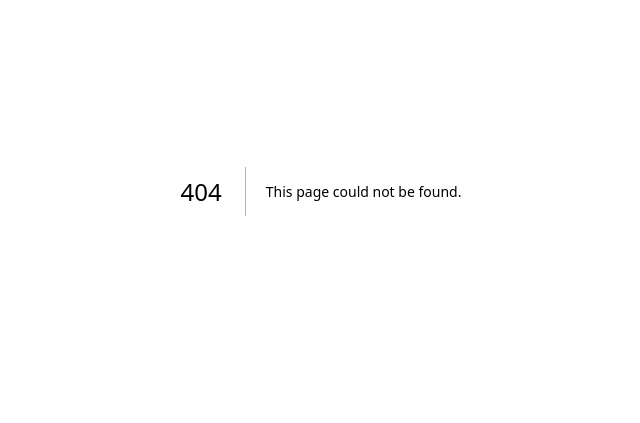
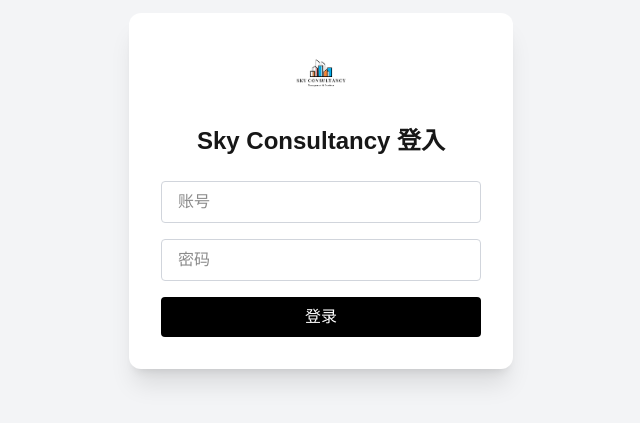
Before and after one commit to steven763308/skyconsultancymns_panel, a Next.js app: page /login in a window 1280 px wide. Before the commit this address had no page. Shown: the part 209-632 px from the top of the page, without its empty margins (319-959 px from the left). Built offline with nearby package versions, Linux system fonts and the light colour scheme.

Commit message:
root login /2

```diff
--- /dev/null
+++ b/src/app/login/page.tsx
@@ -0,0 +1,93 @@
+//entry (Login Form)
+
+"use client";
+
+import { useEffect, useState } from "react";
+import { useRouter } from "next/navigation";
+
+export default function LoginPage() {
+  const router = useRouter();
+  const [username, setUsername] = useState("");
+  const [password, setPassword] = useState("");
+  const [error, setError] = useState("");
+
+  // 自动跳转：如果 cookie 已存在就跳转首页
+  useEffect(() => {
+    const isLoggedIn = document.cookie
+      .split("; ")
+      .find((row) => row.startsWith("sky_logged_in="))?.split("=")[1];
+
+    if (isLoggedIn === "true") {
+      router.push("/");
+    }
+  }, []);
+
+  const handleLogin = (e: React.FormEvent) => {
+    e.preventDefault();
+
+    if (username === "steven" && password === "scmns0901") {
+      // 设置 cookie 有效期 7 天
+      const expires = new Date();
+      expires.setDate(expires.getDate() + 7);
+      document.cookie = `sky_logged_in=true; path=/; expires=${expires.toUTCString()}`;
+
+      router.push("/dashboard");
+    } else {
+      setError("账号或密码错误");
+    }
+  };
+
+  return (
+    <main className="min-h-screen flex items-center justify-center bg-gray-100 px-4">
+      <form
+        onSubmit={handleLogin}
+        className="bg-white p-8 rounded-xl shadow-xl w-full max-w-sm"
+      >
+        {/* Logo */}
+        <div className="flex justify-center mb-6">
+          <img
+            src="/image/scmnsLogo.png"
+            alt="Sky Consultancy Logo"
+            className="h-14"
+          />
+        </div>
+
+        {/* Title */}
+        <h1 className="text-2xl font-bold mb-6 text-center">
+          Sky Consultancy 登入
+        </h1>
+
+        {/* Error Message */}
+        {error && (
+          <p className="text-red-500 text-sm mb-4 text-center">{error}</p>
+        )}
+
+        {/* Username */}
+        <input
+          type="text"
+          placeholder="账号"
+          className="border border-gray-300 w-full px-4 py-2 rounded mb-4 focus:outline-none focus:ring-2 focus:ring-blue-500"
+          value={username}
+          onChange={(e) => setUsername(e.target.value)}
+        />
+
+        {/* Password */}
+        <input
+          type="password"
+          placeholder="密码"
+          className="border border-gray-300 w-full px-4 py-2 rounded mb-4 focus:outline-none focus:ring-2 focus:ring-blue-500"
+          value={password}
+          onChange={(e) => setPassword(e.target.value)}
+        />
+
+        {/* Submit Button */}
+        <button
+          type="submit"
+          className="w-full bg-black text-white py-2 rounded hover:bg-gray-800 transition"
+        >
+          登录
+        </button>
+      </form>
+    </main>
+  );
+}
```
